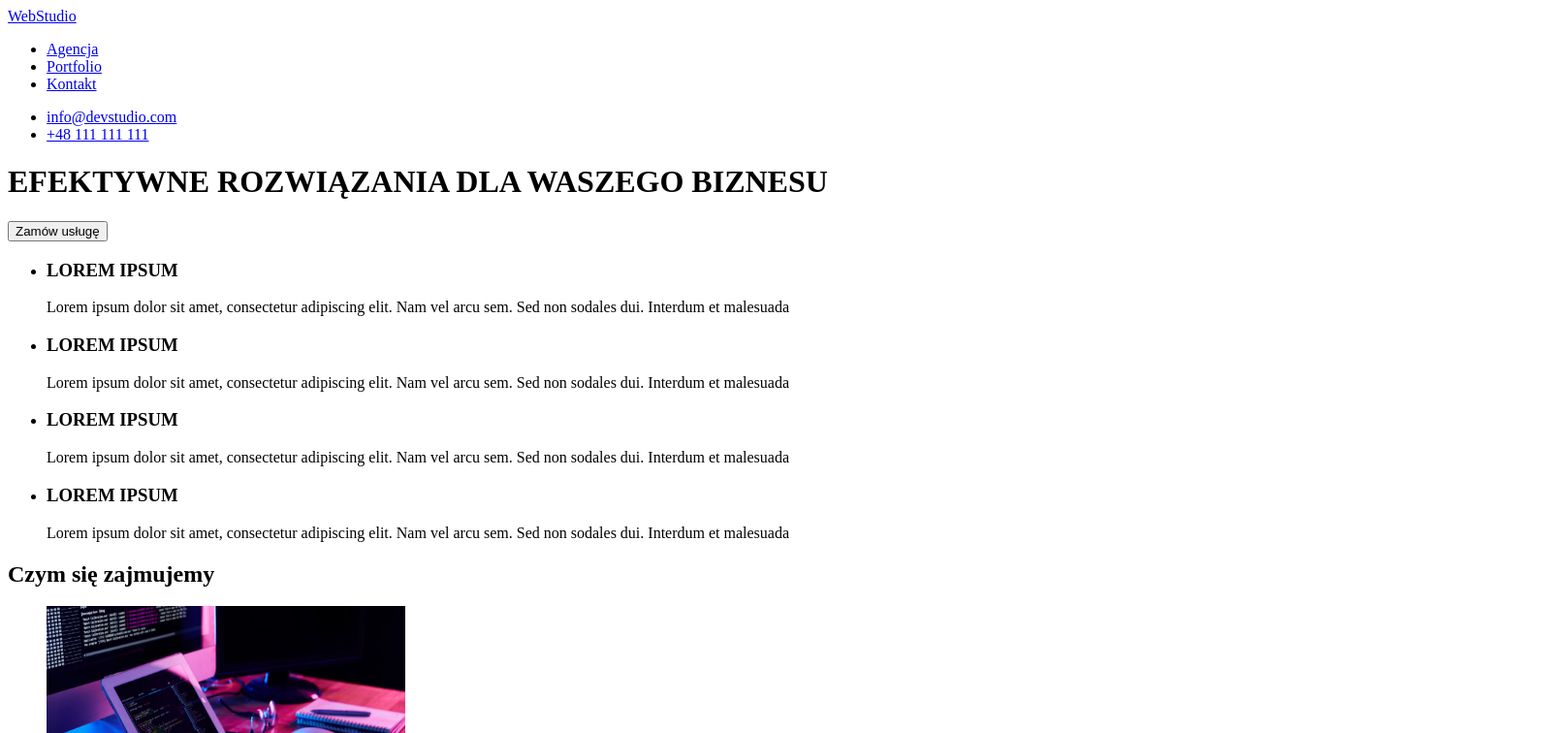
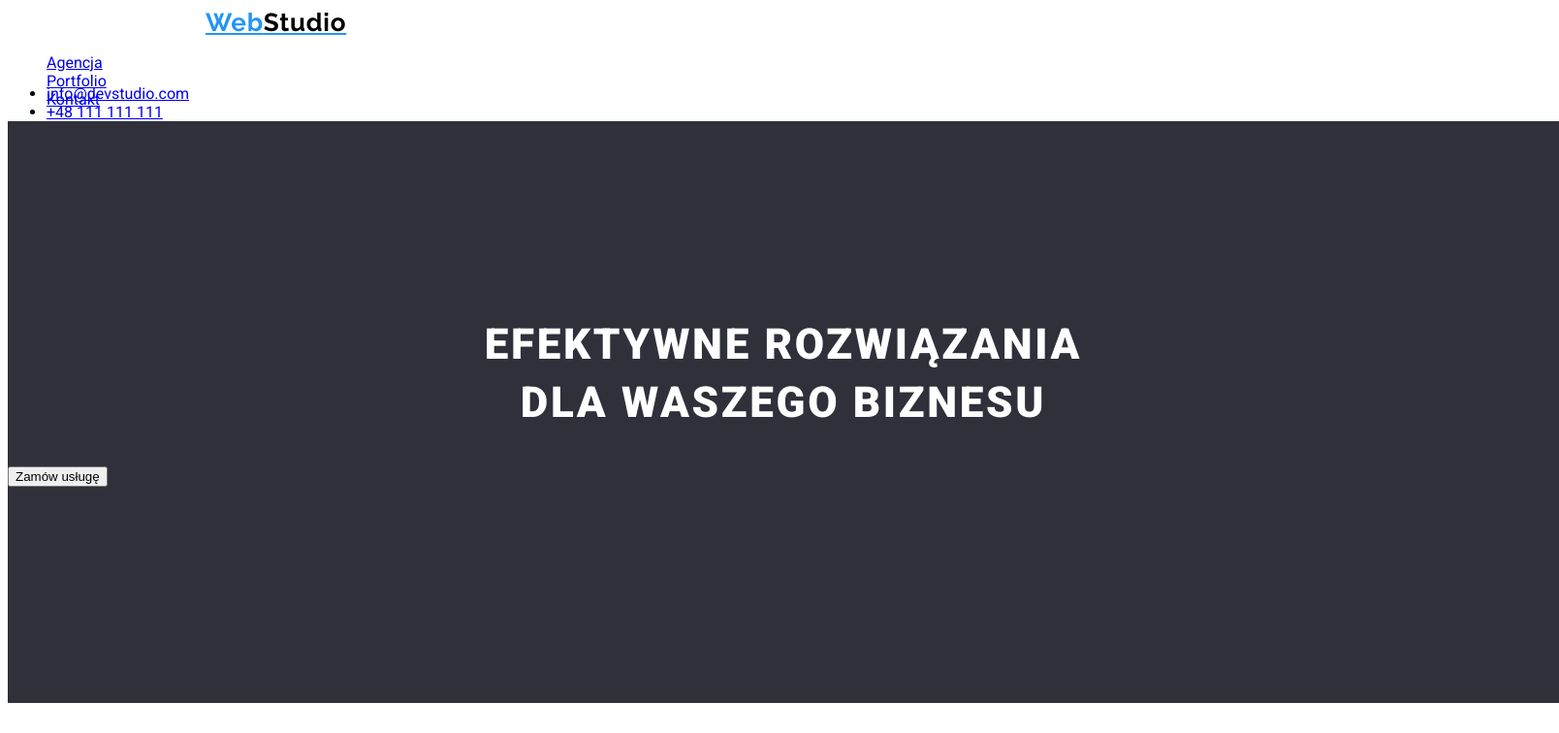
Before and after one commit to GaborskiMarcin/goit-markup-hw-08, a plain HTML site: page index.html in a window 1280 px wide. Shown: the top 756 px of the page at 97% size, 1608 px wide, since content can reach past the window. Drawn offline with Linux system fonts and the light colour scheme.

Commit message:
stylowanie
style w index.html

```diff
--- a/index.html
+++ b/index.html
@@ -3,19 +3,20 @@
   <head>
     <meta charset="utf-8" />
     <meta name="description" content="nauka HTML" />
+    <link rel="stylesheet" href="styles.css" />
     <title>Studio</title>
     <link rel="preconnect" href="https://fonts.googleapis.com" />
     <link rel="preconnect" href="https://fonts.gstatic.com" crossorigin />
     <link
-      href="https://fonts.googleapis.com/css2?family=Roboto:wght@400;700&display=swap"
+      href="https://fonts.googleapis.com/css2?family=Raleway:wght@700&family=Roboto:wght@400;500;700;900&display=swap"
       rel="stylesheet"
     />
   </head>
   <body>
     <header>
-      <a href="#WebStudio">WebStudio</a>
+      <a class="logo" href="#WebStudio">Web<span>Studio</span></a>
       <nav>
-        <ul>
+        <ul class="menu">
           <li><a href="http://devstudio.com">Agencja </a></li>
           <li><a href="/portfolio.html">Portfolio</a></li>
           <li><a href="#Kontakt">Kontakt</a></li>
@@ -27,9 +28,11 @@
       </ul>
     </header>
     <main>
-      <h1>EFEKTYWNE ROZWIĄZANIA DLA WASZEGO BIZNESU</h1>
-      <button type="button">Zamów usługę</button>
-      <section>
+      <section class="h1">
+        <h1>EFEKTYWNE ROZWIĄZANIA DLA WASZEGO BIZNESU</h1>
+        <button type="button">Zamów usługę</button>
+      </section>
+      <section class="description">
         <ul>
           <li>
             <h3>LOREM IPSUM</h3>
--- /dev/null
+++ b/styles.css
@@ -0,0 +1,61 @@
+body {
+  font-family: "Raleway", sans-serif;
+
+  font-family: "Roboto", sans-serif;
+}
+header {
+  margin-top: 0%;
+  width: 1600px;
+  height: 80px;
+}
+.logo {
+  margin-top: 24px;
+  margin-left: 204px;
+  width: 156px;
+  height: 31px;
+  left: 204px;
+  top: 24px;
+
+  font-family: "Raleway";
+  font-style: normal;
+  font-weight: 700;
+  font-size: 26px;
+  line-height: 31px;
+  letter-spacing: 0.03em;
+
+  color: #2196f3;
+}
+.logo > span {
+  color: black;
+}
+.menu {
+  width: 254px;
+  height: 16px;
+  left: 453px;
+  top: 32px;
+  text-decoration: none;
+  list-style: none;
+  list-style-position: outside;
+}
+.h1 {
+  width: 1600px;
+  height: 600px;
+  background: #2f303a;
+}
+h1 {
+  width: 696px;
+  padding-left: 452px;
+  padding-top: 200px;
+  font-weight: 900;
+  font-size: 44px;
+  line-height: 60px;
+  text-align: center;
+  letter-spacing: 0.06em;
+  text-transform: uppercase;
+
+  color: #ffffff;
+}
+.description {
+  margin-left: 215px;
+  margin-top: 94px;
+}
```
Also changed, not shown: portfolio.html (+4 -3 lines).
